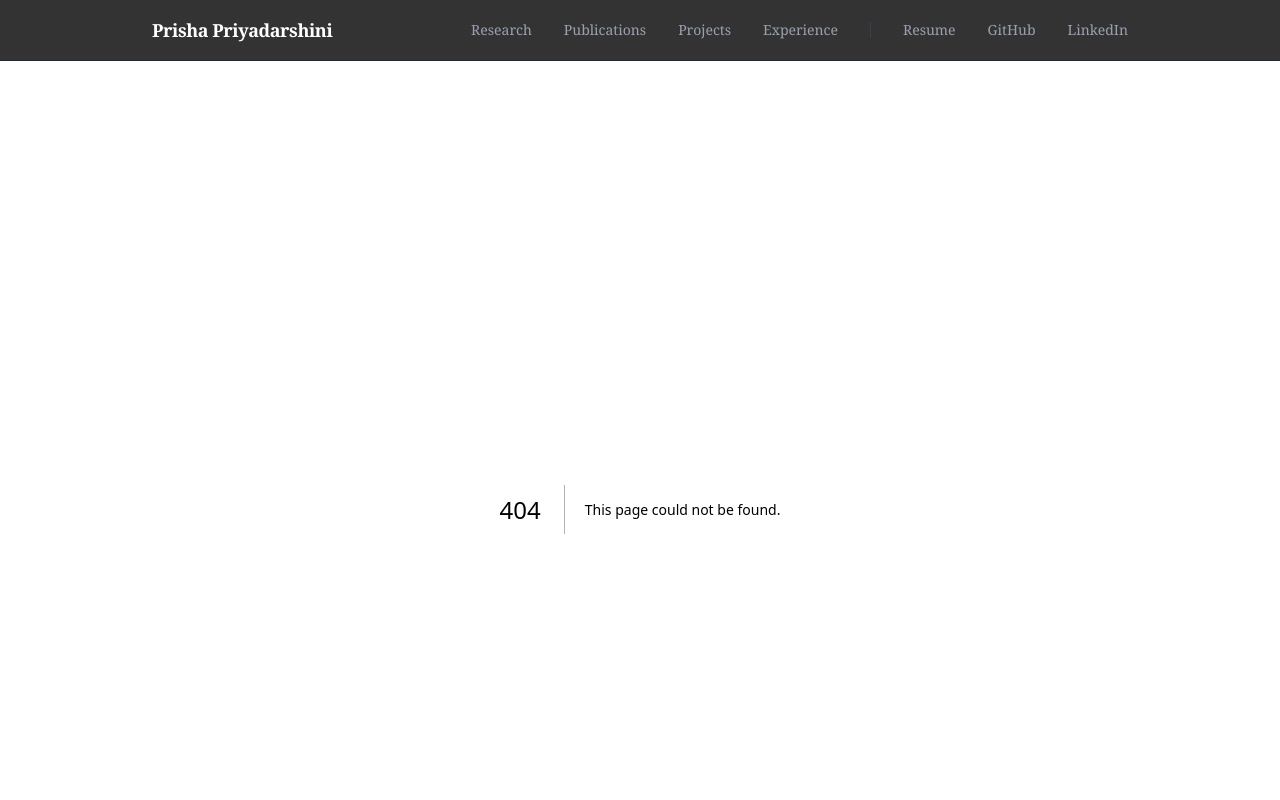
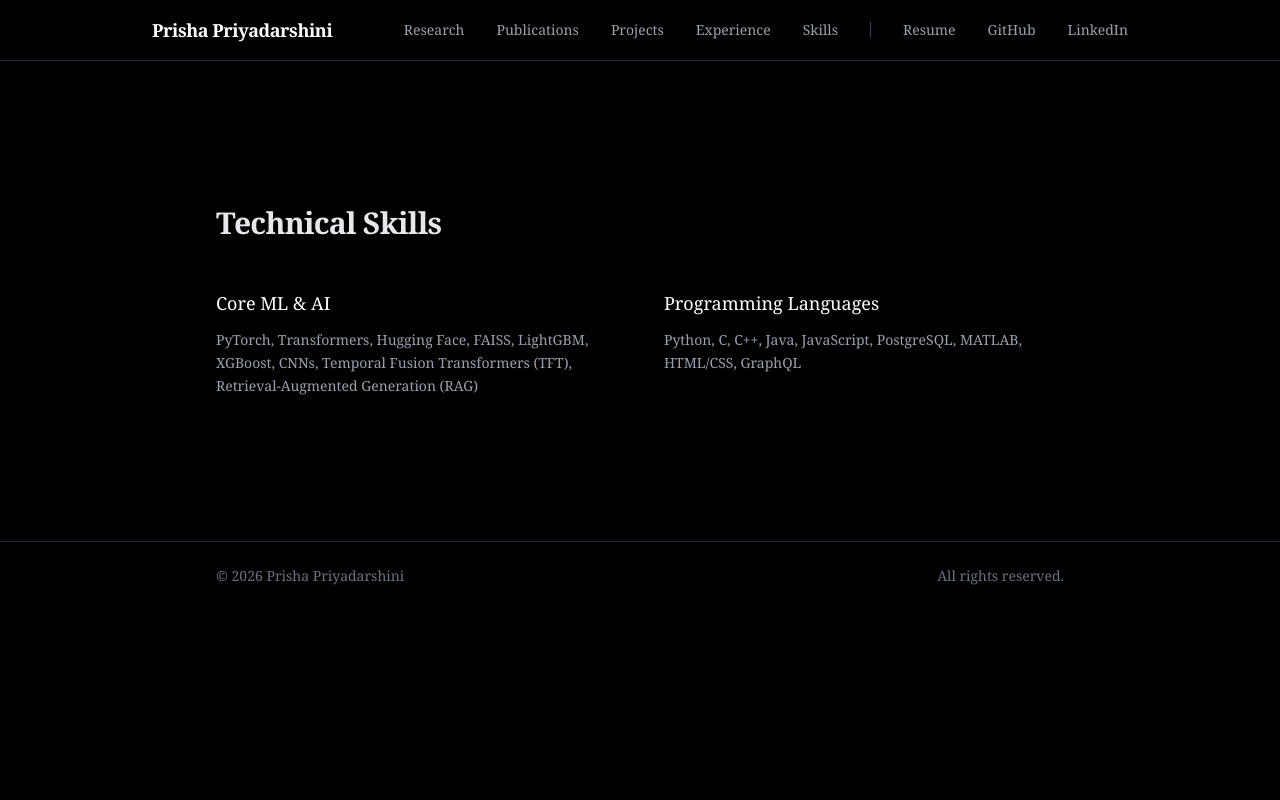
Before and after one commit to priyadp1/Website, a Next.js app in the folder prisha-portfolio/: page /skills in a window 1280 px wide. Before the commit this address had no page. Shown: the top 800 px of the page. Built offline with nearby package versions, Linux system fonts and the light colour scheme.

Commit message:
Added skills section

```diff
--- a/prisha-portfolio/src/app/components/Navbar.tsx
+++ b/prisha-portfolio/src/app/components/Navbar.tsx
@@ -30,6 +30,11 @@ export default function Navbar() {
 
           <Link href="/experience" className="hover:text-white transition-colors">
             Experience
+          </Link>
+
+          {/* New Skills Link */}
+          <Link href="/#skills" className="hover:text-white transition-colors">
+            Skills
           </Link>
 
           <div className="h-4 w-px bg-gray-700" />
--- a/prisha-portfolio/src/app/layout.tsx
+++ b/prisha-portfolio/src/app/layout.tsx
@@ -15,7 +15,10 @@ export default function RootLayout({
 }) {
   return (
     <html lang="en">
-      <body className="bg-black text-gray-200 font-serif antialiased">
+      <body
+        suppressHydrationWarning
+        className="bg-black text-gray-200 font-serif antialiased"
+      >
         <Navbar />
         <main className="max-w-4xl mx-auto px-6 py-12">
           {children}
--- a/prisha-portfolio/src/app/publications/page.tsx
+++ b/prisha-portfolio/src/app/publications/page.tsx
@@ -39,8 +39,7 @@ export default function Publications() {
           </li>
           <li>
             Achieved <span className="text-white font-medium">+17% CIDEr</span> over GPT-4o
-            and <span className="text-white font-medium">+14% over VLLaMA-3</span>
-            on the YouCook2 dataset.
+            and <span className="text-white font-medium">+14% over VLLaMA-3</span> on the YouCook2 dataset.
           </li>
         </ul>
 
--- /dev/null
+++ b/prisha-portfolio/src/app/skills/page.tsx
@@ -0,0 +1,34 @@
+export default function Skills() {
+  return (
+    <section id="skills" className="mt-24 scroll-mt-24">
+      <h2 className="text-3xl font-semibold mb-12 tracking-tight">
+        Technical Skills
+      </h2>
+
+      <div className="grid md:grid-cols-2 gap-12 text-sm text-gray-400 leading-relaxed">
+        {/* Core ML & AI */}
+        <div>
+          <h3 className="text-lg font-medium text-white mb-3">
+            Core ML & AI
+          </h3>
+          <p>
+            PyTorch, Transformers, Hugging Face, FAISS, LightGBM, XGBoost,
+            CNNs, Temporal Fusion Transformers (TFT), Retrieval-Augmented Generation (RAG)
+          </p>
+        </div>
+
+        {/* Programming */}
+        <div>
+          <h3 className="text-lg font-medium text-white mb-3">
+            Programming Languages
+          </h3>
+          <p>
+            Python, C, C++, Java, JavaScript, PostgreSQL, MATLAB, HTML/CSS, GraphQL
+          </p>
+        </div>
+
+        {/* ... rest unchanged */}
+      </div>
+    </section>
+  );
+}
```
